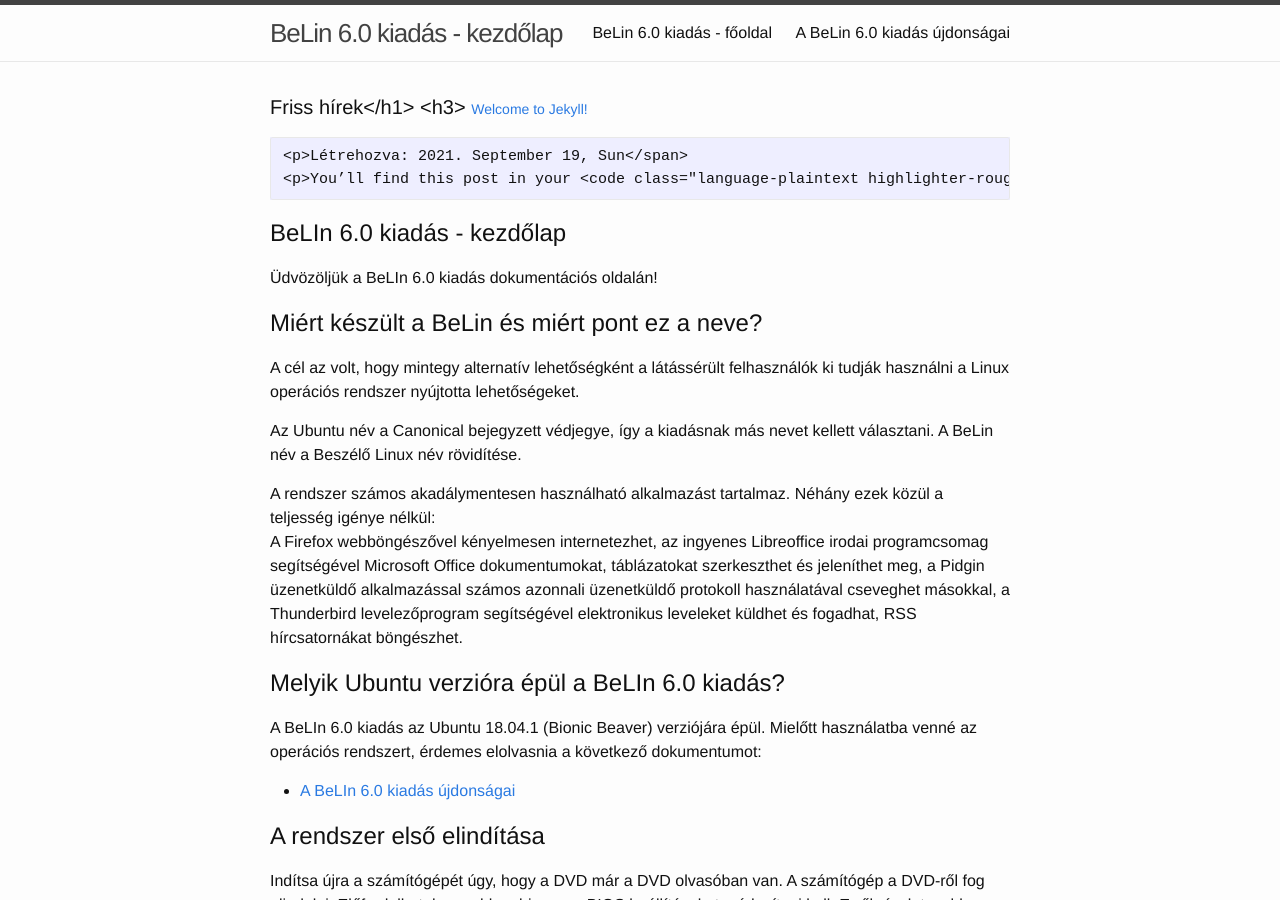
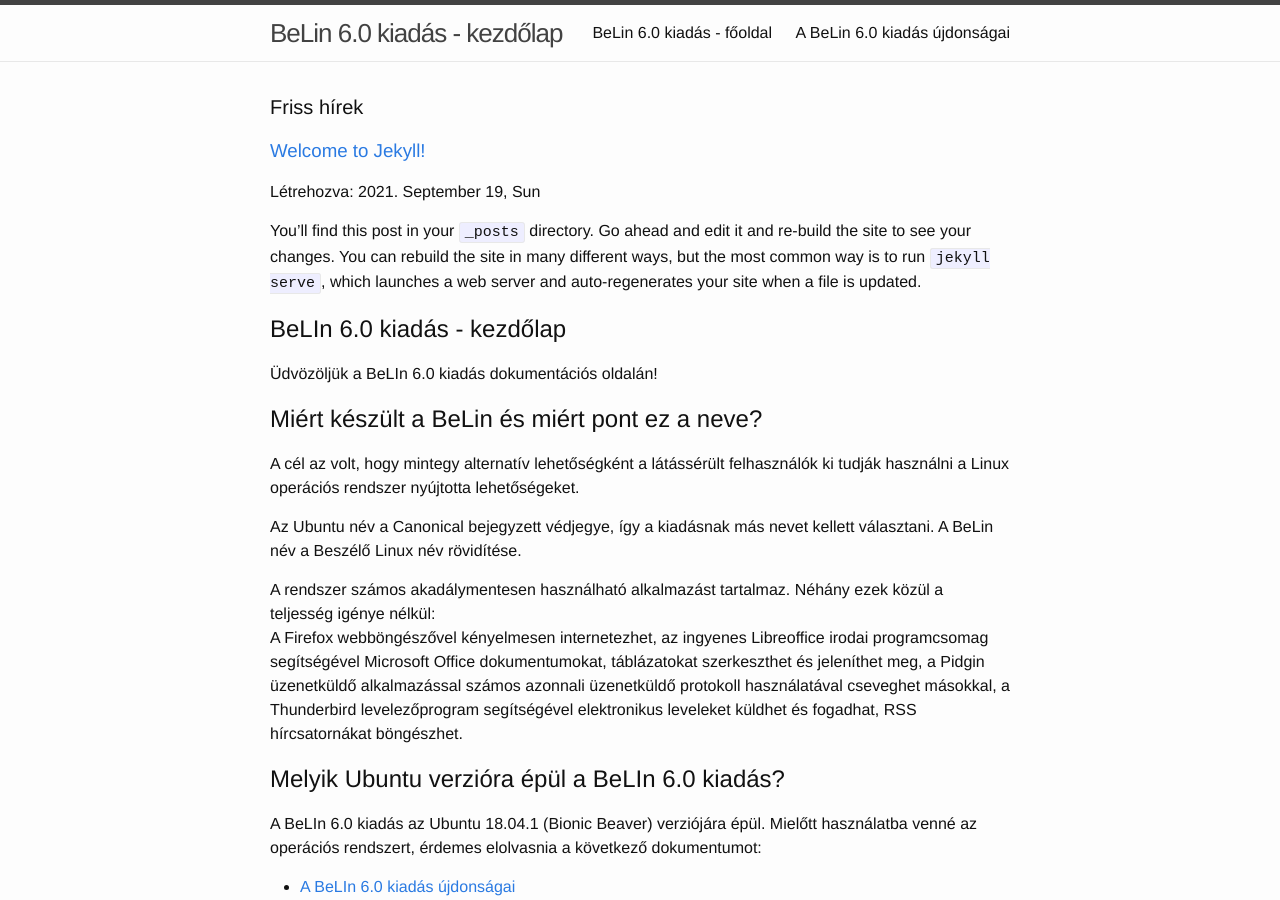
Before and after one commit to belin-ubuntu/documentation, a Jekyll site: the page built from index.md, in a window 1280 px wide and 900 px high. Built offline with Jekyll 4.4.1, drawn with Linux system fonts in a browser that asks for light colours.

Commit message:
Modify page files

```diff
--- a/_config.yml
+++ b/_config.yml
@@ -17,5 +17,6 @@
 
 # Build settings
 markdown: kramdown
+highlighter: rouge
 theme: jekyll-theme-cayman
 timezone: Europe/Budapest
--- a/_includes/post_lista.html
+++ b/_includes/post_lista.html
@@ -1,9 +1,7 @@
 <div class="home">
-
-  <h2 class="page-heading">Friss hírek</h1>
+<h2 class="page-heading">Friss hírek</h2>
 {% for post in site.posts limit:3 %}
-  <h3>
-    <span class="post-meta"> <a href="{{ post.url | prepend: site.baseurl }}">{{ post.title }}</a>        </h2>
-    <p>Létrehozva: {{ post.date | date: "%Y. %B %-d, %a" }}</span>
-    {{ post.excerpt }}
-    {% endfor %}
+<h3><a href="{{ post.url | prepend: site.baseurl }}">{{ post.title }}</a>        </h3>
+<p>Létrehozva: {{ post.date | date: "%Y. %B %-d, %a" }}</p>
+{{ post.excerpt }}
+{% endfor %}
```
